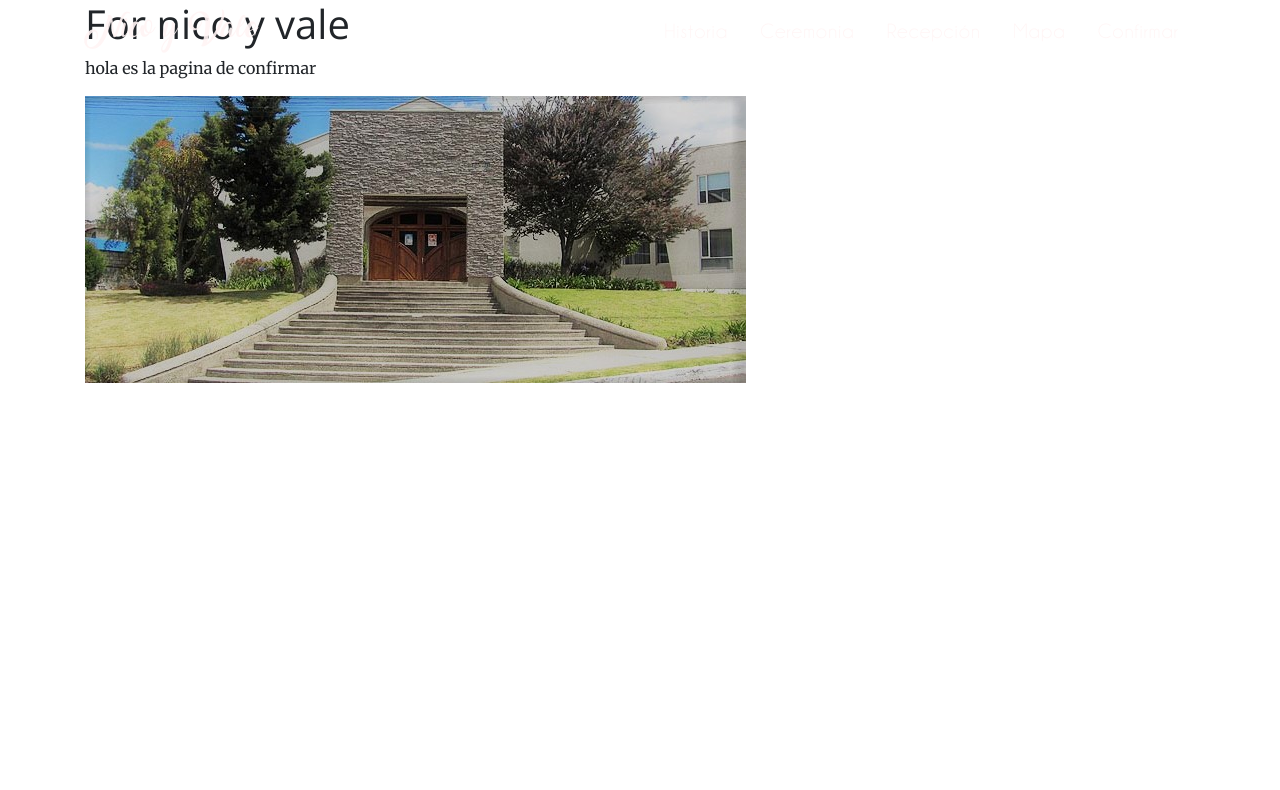
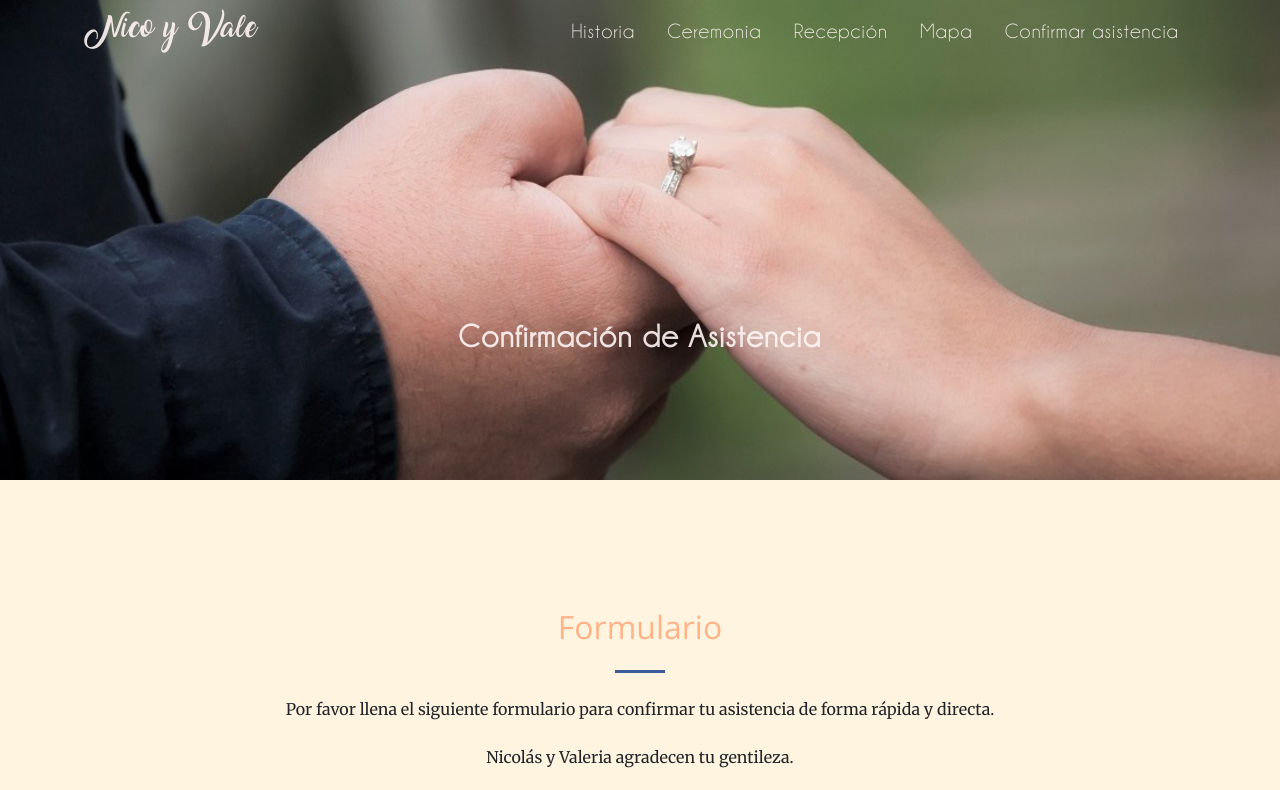
Before and after one commit to alejandromesias/celebrar_py, a Django app: a page that uses templates/nicoyvaleapp/base_comun.html in a window 1280 px wide. Shown: the top 790 px of the page. Before the commit the page ends 383 px from the top, so only its background shows below. Run offline with Django 3.2, Linux system fonts and the light colour scheme; some libraries are stand-ins or nearby versions.

Commit message:
google forms para confirmacion

```diff
--- a/nicoyvaleapp/urls.py
+++ b/nicoyvaleapp/urls.py
@@ -4,5 +4,5 @@ from nicoyvaleapp import views
 urlpatterns = [
     url(r'^$', views.home, name ='home'),
     url(r'^index', views.index, name ='index'),
-    url(r'^confirmar_asistencia', views.confirmar_page, name ='index'),
+    url(r'^confirmar_asistencia', views.confirmar_page, name ='confirmar'),
 ]
--- a/nicoyvaleapp/views.py
+++ b/nicoyvaleapp/views.py
@@ -33,7 +33,19 @@ def home(request):
     return render(request, 'nicoyvaleapp/nyv_home.html', context = context_dic)
 
 def confirmar_page(request):
-    context = {'inserted_text': "hola es la pagina de confirmar"}
+
+    marquesina = "Confirmación de Asistencia"
+    instrucciones1 = "Por favor llena el siguiente formulario para confirmar tu asistencia de forma rápida y directa. "
+    instrucciones2 = "Alternativamente si deseas puedes escribir un e-mail con tu confirmación a la dirección"
+    email = "nickovivar@gmail.com"
+    agradecimiento = "Nicolás y Valeria agradecen tu gentileza."
+    context = {'marquesina': marquesina,
+                'instrucciones1':instrucciones1,
+                'instrucciones2':instrucciones2,
+                'email': email,
+                'agradecimiento' : agradecimiento,
+                }
+
     return render(request, 'nicoyvaleapp/confirmar_page.html', context = context)
 
 def index(request):
--- a/static/nicoyvale/css/creative.css
+++ b/static/nicoyvale/css/creative.css
@@ -285,6 +285,38 @@ header.masthead {
     header.masthead h1 {
       font-size: 4rem; } }
 
+
+      header.masthead-2 {
+        padding-top: 8rem;
+        padding-bottom: calc(5rem - 56px);
+        background-image: url("../img/portada2.jpg");
+        background-position: center top;
+        -webkit-background-size: cover;
+        -moz-background-size: cover;
+        -o-background-size: cover;
+        background-size: cover ; }
+        header.masthead-2 hr {
+          margin-top: 30px;
+          margin-bottom: 30px; }
+        header.masthead-2 h1 {
+          font-size: 2rem; }
+        header.masthead-2 p {
+          font-weight: 700; }
+        @media (min-width: 768px) {
+          header.masthead-2 p {
+            font-size: 2rem; } }
+        @media (min-width: 992px) {
+          header.masthead-2 {
+            height: 60vh;
+            min-height: 400px;
+            padding-top: 0;
+            padding-bottom: 0; }
+            header.masthead-2 h1 {
+              font-size: 3rem; } }
+        @media (min-width: 1200px) {
+          header.masthead-2 h1 {
+            font-size: 4rem; } }
+
 .service-box {
   max-width: 400px; }
 
--- a/templates/nicoyvaleapp/base_comun.html
+++ b/templates/nicoyvaleapp/base_comun.html
@@ -40,31 +40,29 @@
         <div class="collapse navbar-collapse" id="navbarResponsive">
           <ul class="navbar-nav ml-auto">
             <li class="nav-item">
-              <a class="nav-link js-scroll-trigger" href="#historia">Historia</a>
+              <a class="nav-link js-scroll-trigger" href="{% url 'home' %}#historia">Historia</a>
             </li>
             <li class="nav-item">
-              <a class="nav-link js-scroll-trigger" href="#ceremonia">Ceremonia</a>
+              <a class="nav-link js-scroll-trigger" href="{% url 'home' %}#ceremonia">Ceremonia</a>
             </li>
             <li class="nav-item">
-              <a class="nav-link js-scroll-trigger" href="#recepcion">Recepción</a>
+              <a class="nav-link js-scroll-trigger" href="{% url 'home' %}#recepcion">Recepción</a>
             </li>
             <li class="nav-item">
-              <a class="nav-link js-scroll-trigger" href="#mapas">Mapa</a>
+              <a class="nav-link js-scroll-trigger" href="{% url 'home' %}#mapas">Mapa</a>
             </li>
             <li class="nav-item">
-              <a class="nav-link js-scroll-trigger" href="#confirmar">Confirmar</a>
+              <a class="nav-link js-scroll-trigger" href="{% url 'confirmar' %}">Confirmar asistencia</a>
             </li>
           </ul>
         </div>
       </div>
     </nav>
     <!-- paginas individuales -->
-    <div class = container>
     {% block page_block %}
 
     {% endblock %}
     <!--fin paginas individuales -->
-  </div>
   </body>
 
   <!-- Bootstrap core JavaScript -->
--- a/templates/nicoyvaleapp/confirmar_page.html
+++ b/templates/nicoyvaleapp/confirmar_page.html
@@ -3,9 +3,57 @@
 {% load staticfiles %}
 
   {% block page_block %}
-    <div class="test">
-      <h1>For nico y vale</h1>
-      <p>{{inserted_text}}</p>
-      <img src="{% static "nicoyvale/img/iglesia_condado.jpg" %}" alt="error de imagen">
+  <header class="masthead-2 text-center text-white d-flex">
+    <div class="container my-auto">
+      <div class="row">
+<!--
+        <div class="col-lg-10 mx-auto">
+          <h1 class="text-uppercase">
+            <strong>gff</strong>
+          </h1>
+          <hr>
+        </div>
+      -->
+<!--
+        <div class="col-lg-8 mx-auto">
+          <p class="text-faded mb-5">Start Bootstrap can help you build better websites using the Bootstrap CSS framework! Just download your template and start going, no strings attached!</p>
+          <a class="btn btn-primary btn-xl js-scroll-trigger" href="#about">Find Out More</a>
+        </div>
+  -->
+      <div class="col-8 mx-auto">
+        <p class="marquesina mb-0">
+          <br><br><br><br>
+          {{marquesina}}
+        </p>
+      </div>
+
+      </div>
     </div>
+  </header>
+
+  <!-- <section class="bg-primary" id="about"> -->
+  <section class="bg-primary" id="formulario">
+    <div class="container">
+
+        <div class="col-lg-8 mx-auto text-center">
+          <h2 class="section-heading-light">Formulario</h2>
+          <hr class="light my-4">
+          <p class= " mb-4">
+            {{instrucciones1}}
+            <br><br>
+            {{agradecimiento}}
+          </p>
+
+            <iframe class="col-lg-8 mx-auto" src="https://docs.google.com/forms/d/e/1FAIpQLSc0O7iBLyJcJjA1VrNGAnC5owxyg6qF7htavAqOFTJa7WldIA/viewform?embedded=true" width="760" height="1000" frameborder="0" marginheight="0" marginwidth="0">Cargando...</iframe>
+          <p class= " mb-4">
+            {{instrucciones2}}
+            <strong>{{email}}</strong>
+          </p>
+
+          </div>
+        </div>
+
+    </div>
+  </section>
+
   {% endblock %}
```
Also changed, not shown: static/nicoyvale/img/portada2.jpg (added).
